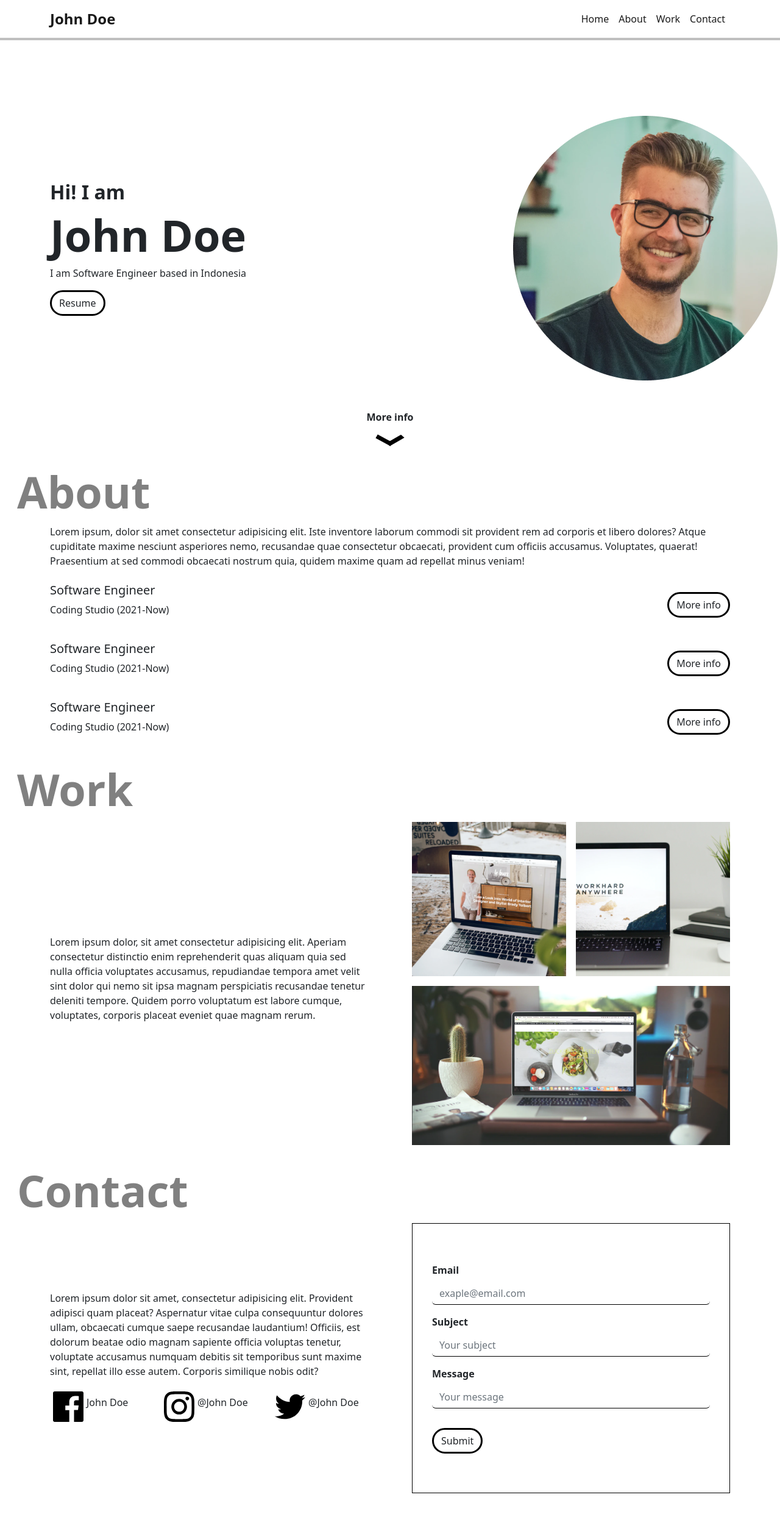
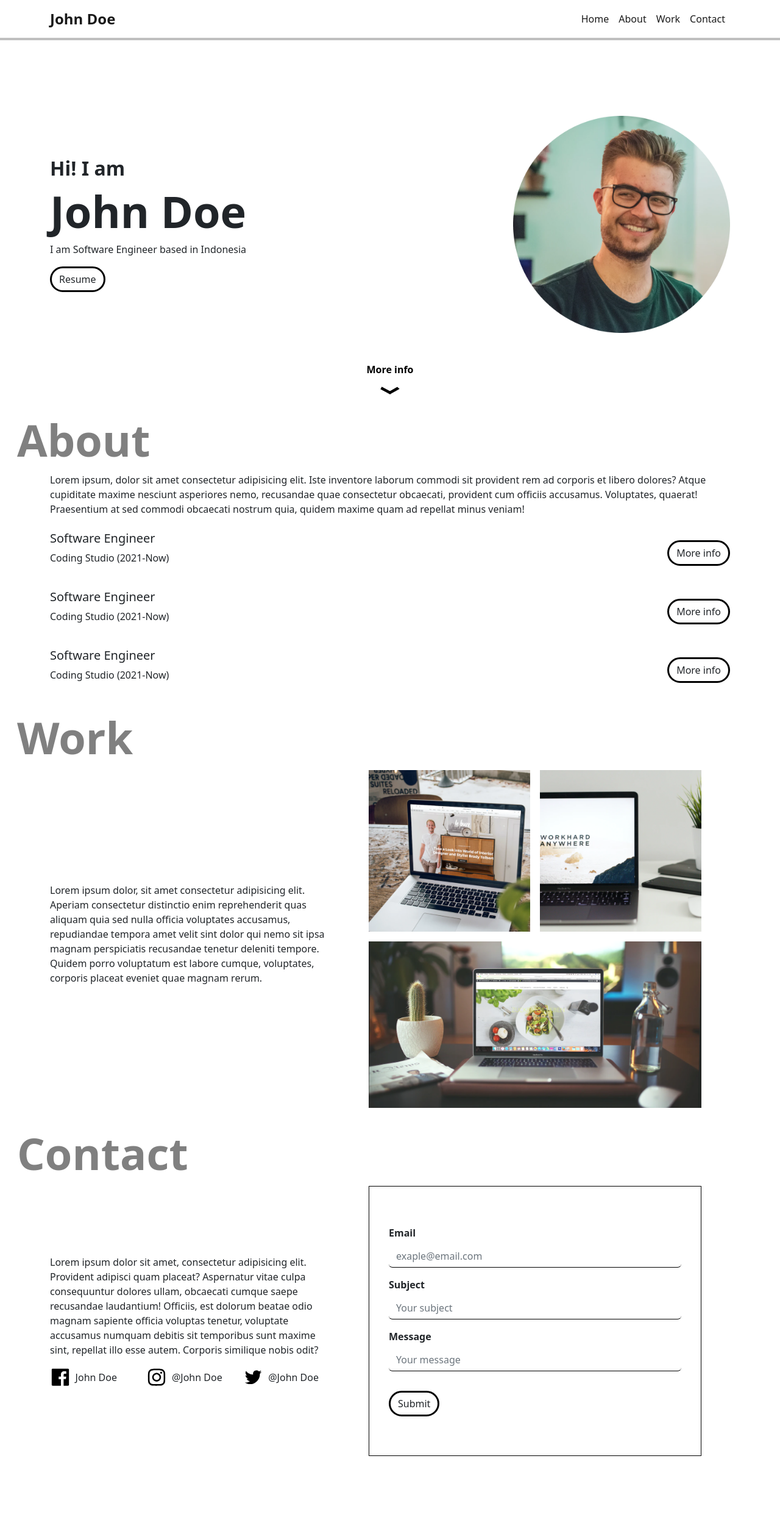
Before and after one commit to ilhardika/Portfolio, a plain HTML site: page index.html in a window 1280 px wide. Shown: the whole page at 61% size. Drawn offline with nearby package versions, Linux system fonts and the light colour scheme.

Commit message:
tidy it up

```diff
--- a/index.html
+++ b/index.html
@@ -19,37 +19,37 @@
             <div class="collapse navbar-collapse" id="navbarSupportedContent">
             <ul class="navbar-nav ms-auto mb-2 mb-lg-0">
                 <li class="nav-item">
-                <a class="nav-link active" aria-current="page" href="#">Home</a>
+                <a class="nav-link active" aria-current="page" href="#home">Home</a>
                 </li>
                 <li class="nav-item">
-                <a class="nav-link active" aria-current="page" href="#">About</a>
+                <a class="nav-link active" aria-current="page" href="#about">About</a>
                 </li>
                 <li class="nav-item">
-                <a class="nav-link active" aria-current="page" href="#">Work</a>
+                <a class="nav-link active" aria-current="page" href="#work">Work</a>
                 </li>
                 <li class="nav-item">
-                <a class="nav-link active" aria-current="page" href="#">Contact</a>
+                <a class="nav-link active" aria-current="page" href="#contact">Contact</a>
                 </li>
             </ul>
             </div>
         </div>
     </nav>
     <section id="home" class="home container">
-        <div class="row d-flex align-items-center">
-            <div class="col-8">
+        <div class="row d-flex align-items-center flex-md-row flex-column-reverse">
+            <div class="col-md-8">
                 <h2 class="fw-semibold">Hi! I am</h2>
                 <h1 class="fw-bold">John Doe</h1>
                 <p>I am Software Engineer based in Indonesia</p>
                 <a href="images/potrait.png" class="btn" download>Resume</a>
             </div>
-            <div class="col-4">
+            <div class="col-md-4 d-flex justify-content-md-end justify-content-center">
                 <img src="images/potrait.png" alt="">
             </div>
         </div>
-        <div class="d-flex flex-column align-items-center mt-5">
-            <p class="fs-6 fw-bold">More info</p>
+        <a href="#about" class="text-decoration-none arrow d-flex flex-column align-items-center mt-5">
+            <div class="fs-6 fw-bold text-black mb-3">More info</div>
             <img id="arrow" src="images/arrow.svg" width="48" alt="">
-        </div>
+        </a>
     </section>
     <section id="about" class="about container">
         <p>Lorem ipsum, dolor sit amet consectetur adipisicing elit. Iste inventore laborum commodi sit provident rem ad corporis et libero dolores? Atque cupiditate maxime nesciunt asperiores nemo, recusandae quae consectetur obcaecati, provident cum officiis accusamus. Voluptates, quaerat! Praesentium at sed commodi obcaecati nostrum quia, quidem maxime quam ad repellat minus veniam!</p>
@@ -88,10 +88,10 @@
     </section>
     <section id="work" class="work container">
         <div class="row d-flex align-items-center gap-5">
-            <div class="col">
+            <div class="col-12 col-md-5">
                 <p>Lorem ipsum dolor, sit amet consectetur adipisicing elit. Aperiam consectetur distinctio enim reprehenderit quas aliquam quia sed nulla officia voluptates accusamus, repudiandae tempora amet velit sint dolor qui nemo sit ipsa magnam perspiciatis recusandae tenetur deleniti tempore. Quidem porro voluptatum est labore cumque, voluptates, corporis placeat eveniet quae magnam rerum.</p>
             </div>
-            <div class="col work-img">
+            <div class="col-12 col-md-6 work-img">
                 <div id="work-1" class="work-img-item">
                     <img src="images/work-1.png" alt="work 1" >
                 </div>
@@ -106,24 +106,24 @@
     </section>
     <section id="contact" class="contact container">
         <div class="row d-flex align-items-center gap-5">
-            <div class="col">
+            <div class="col-12 col-md-5">
                 <p>Lorem ipsum dolor sit amet, consectetur adipisicing elit. Provident adipisci quam placeat? Aspernatur vitae culpa consequuntur dolores ullam, obcaecati cumque saepe recusandae laudantium! Officiis, est dolorum beatae odio magnam sapiente officia voluptas tenetur, voluptate accusamus numquam debitis sit temporibus sunt maxime sint, repellat illo esse autem. Corporis similique nobis odit?</p>
                 <div class="row">
                     <div class="col d-flex align-items-center">
-                        <img src="images/Facebook.svg" alt="fb icon">
-                        <p>John Doe</p>
+                        <img class="w-25" src="images/Facebook.svg" alt="fb icon">
+                        <p class="mb-0 ms-2">John Doe</p>
                     </div>
                     <div class="col d-flex align-items-center">
-                        <img src="images/Instagram.svg" alt="ig icon">
-                        <p>@John Doe</p>
+                        <img class="w-25" src="images/Instagram.svg" alt="ig icon">
+                        <p class="mb-0 ms-2">@John Doe</p>
                     </div>
                     <div class="col d-flex align-items-center">
-                        <img src="images/Twitter.svg" alt="twt icon">
-                        <p>@John Doe</p>
+                        <img class="w-25" src="images/Twitter.svg" alt="twt icon">
+                        <p class="mb-0 ms-2">@John Doe</p>
                     </div>
                 </div>
             </div>
-            <div class="col">
+            <div class="col-12 col-md-6">
                 <form class="contact-form" onsubmit="onFormSubmit(event)">
                     <div class="mb-3">
                         <label for="inp_email" class="fw-semibold form-label">Email</label>
--- a/style.css
+++ b/style.css
@@ -20,6 +20,12 @@ section::before {
 }
 .home h3 {
     font-size: 64px;
+}
+.home img{
+    width: 100%;
+}
+.home .arrow img{
+    width: 32px;
 }
 .btn{
     border: 3px solid black;
@@ -114,6 +120,16 @@ section::before {
     outline: none;
     box-shadow: 0 1px 0px black;
 }
+@media only screen and (max-width:768px) {
+    .home img {
+        width: 50%;
+    }
+}
+@media only screen and (max-width:576px) {
+    section::before{
+        left: -10px;
+        font-size: 64px;
+    }
 @keyframes upDown {
     0%{
         transform: translateY(0);
```
